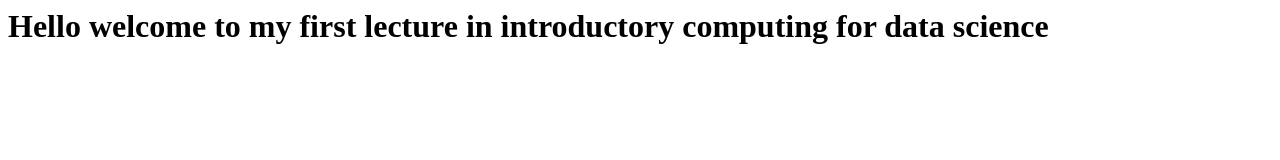
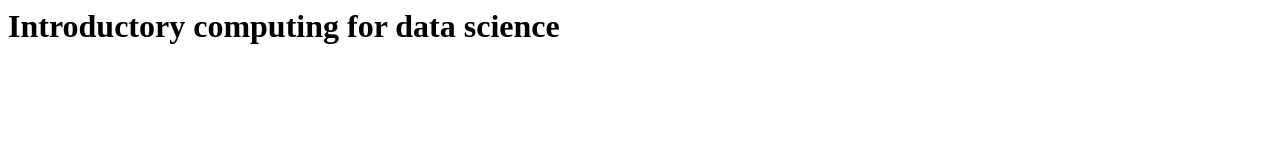
Before and after one commit to lemerleau/FMI_08_Introdutory_computing.github.io, a plain HTML site: page index.html in a window 1280 px wide. Drawn offline with Linux system fonts and the light colour scheme.

Commit message:
change on the tittle

```diff
--- a/index.html
+++ b/index.html
@@ -1 +1 @@
-<h1> Hello welcome to my first lecture in introductory computing for data science </h1>
+<h1> Introductory computing for data science </h1>
```
